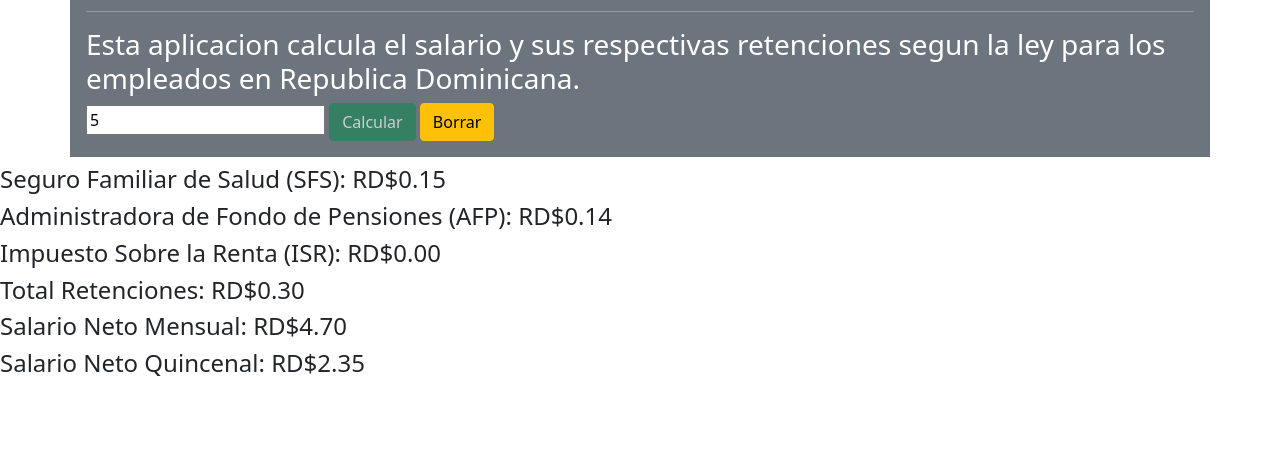
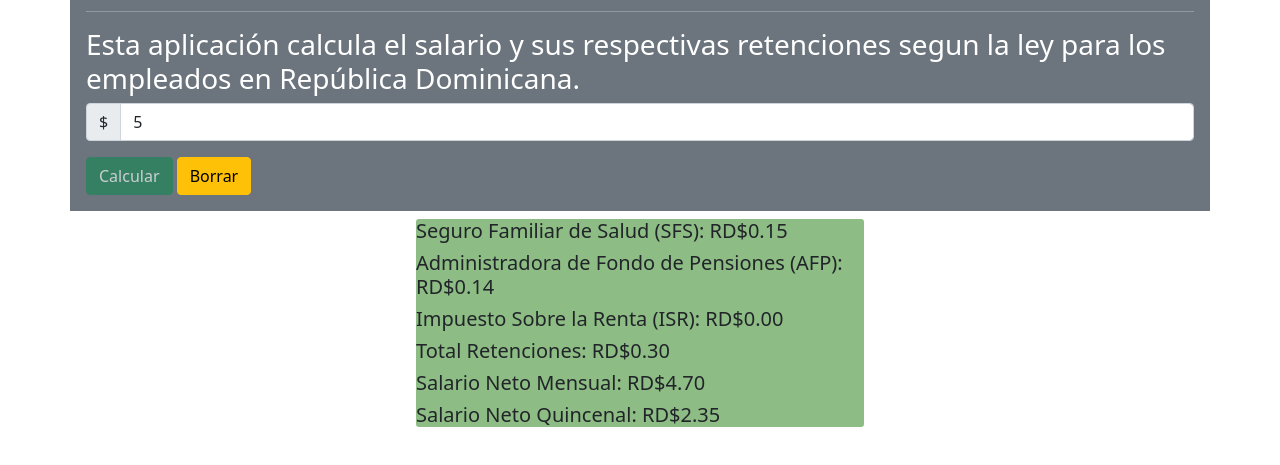
Before and after one commit to lra94/Calculadora-Salario-RD, a plain HTML site: page index.html in a window 1280 px wide. Both pictures are taken after typing "5" into the empty fields and a click on the button "Calcular". Shown: the part 85-550 px from the top of the page. Drawn offline with nearby package versions, Linux system fonts and the light colour scheme.

Commit message:
Se agrego el archivo style css para el div de los calculos

```diff
--- a/app.js
+++ b/app.js
@@ -13,8 +13,7 @@ const fragment = document.createDocumentFragment()
 
 const c = console.log
 
-c(template)
-
+  //c(template)
 
 //Funcion Calculo ISR segun DGI actualizado en fecha Enero/17/2022...
 const calcularISR = (sAnual) =>{
@@ -94,7 +93,6 @@ btnCalcular.addEventListener('click',(e) => {
     template.querySelector('#snm').textContent = `Salario Neto Mensual: RD$${calcularSNetoMensual(Number(inputCalcular.value)).toFixed(2)}`
     template.querySelector('#snq').textContent = `Salario Neto Quincenal: RD$${calcularSNetoQuincenal(Number(inputCalcular.value)).toFixed(2)}`
 
-
     const clone = template.cloneNode(true)
     fragment.appendChild(clone)
 
--- a/index.html
+++ b/index.html
@@ -7,33 +7,37 @@
     <title>Calculadora Salario RD</title>
     <!-- CSS only -->
 <link href="https://cdn.jsdelivr.net/npm/bootstrap@5.1.3/dist/css/bootstrap.min.css" rel="stylesheet" integrity="sha384-1BmE4kWBq78iYhFldvKuhfTAU6auU8tT94WrHftjDbrCEXSU1oBoqyl2QvZ6jIW3" crossorigin="anonymous">
+<link rel="stylesheet" href="style.css">
 </head>
 <body>
     <dir class="container p-3 mb-2 bg-secondary text-white">
         <h1>Calculadora Salario RD</h1>
         <hr>
 
-        <h3>Esta aplicacion calcula el salario y sus respectivas retenciones segun la ley para los empleados en Republica Dominicana.</h3>
+        <h3>Esta aplicación calcula el salario y sus respectivas retenciones segun la ley para los empleados en República Dominicana.</h3>
 
         <form>
-            <input type="number" id="salario" class="inpunt-salario" placeholder="Ingrese su salario mensual">
+           <!--
+               <input type="number" id="salario" class="form-control inpunt-salario" placeholder="Ingrese salario mensual" aria-describedby="basic-addon1">
+           -->
+            <div class="input-group mb-3">
+                <span class="input-group-text">$</span>
+                 <input type="number" id="salario" class="form-control inpunt-salario" placeholder="Ingrese salario mensual" aria-label="Amount (to the nearest dollar)">
+              </div>
             <button type="submit" id="btn-calcular" class="btn btn-success">Calcular</button>
             <button type="submit" id="btn-borrar" class="btn btn-warning">Borrar</button>
         </form>
     </dir>
-    <div id="template-div"></div>
-
-
+    <div id="template-div" class="calculos">
+    </div>
 
     <template id="template-calculo">
-
-            <h4 id="sfs"></h4>
-            <h4 id="afp"></h4>
-            <h4 id="isr"></h4>
-            <h4 id="ttr"></h4>
-            <h4 id="snm"></h4>
-            <h4 id="snq"></h4>
-
+            <h5 id="sfs"></h5>
+            <h5 id="afp"></h5>
+            <h5 id="isr"></h5>
+            <h5 id="ttr"></h5>
+            <h5 id="snm"></h5>
+            <h5 id="snq"></h5>
     </template>
 
     <script src="app.js"></script>
--- /dev/null
+++ b/style.css
@@ -0,0 +1,9 @@
+.calculos{
+    margin: auto;
+    padding: auto;
+    background: rgba(25, 119, 8, 0.493);
+    align-items: center;
+    width: 35%;
+    height: 10%;
+    border-radius: 3px;
+}
```
